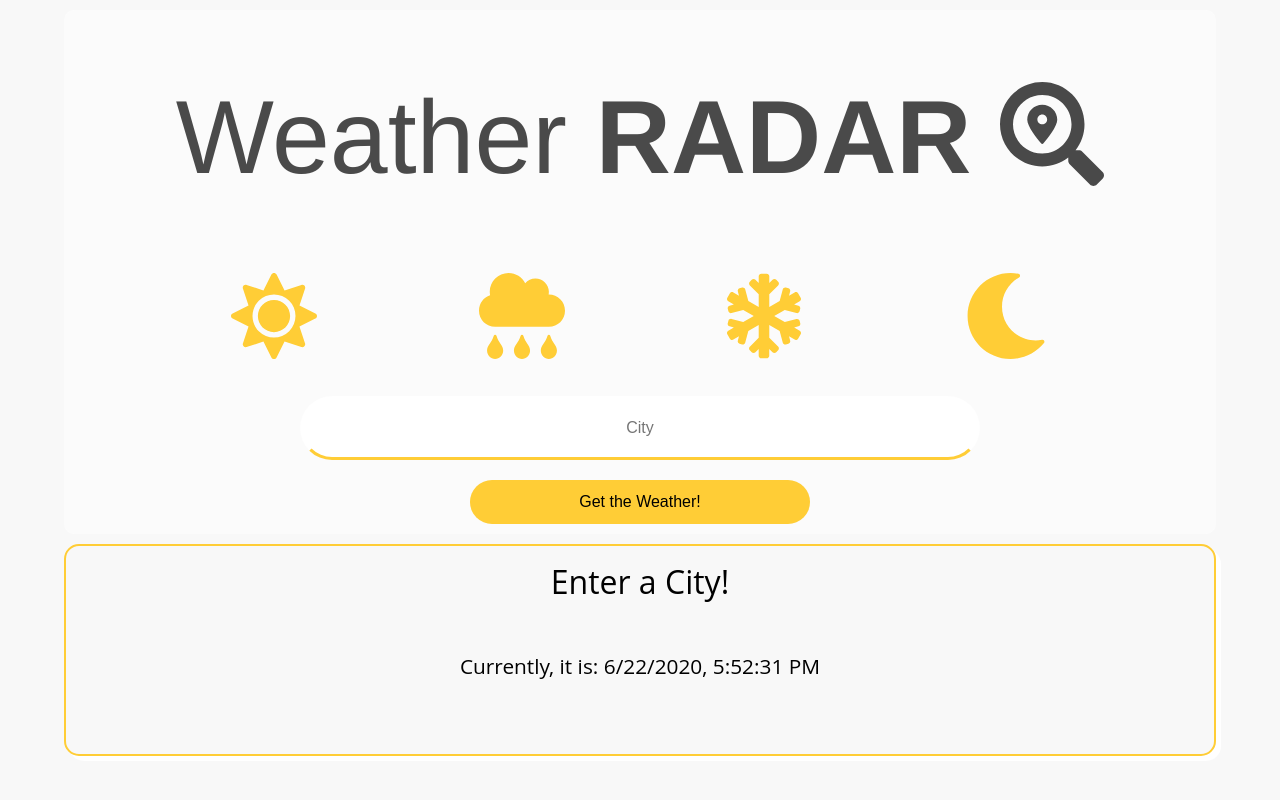
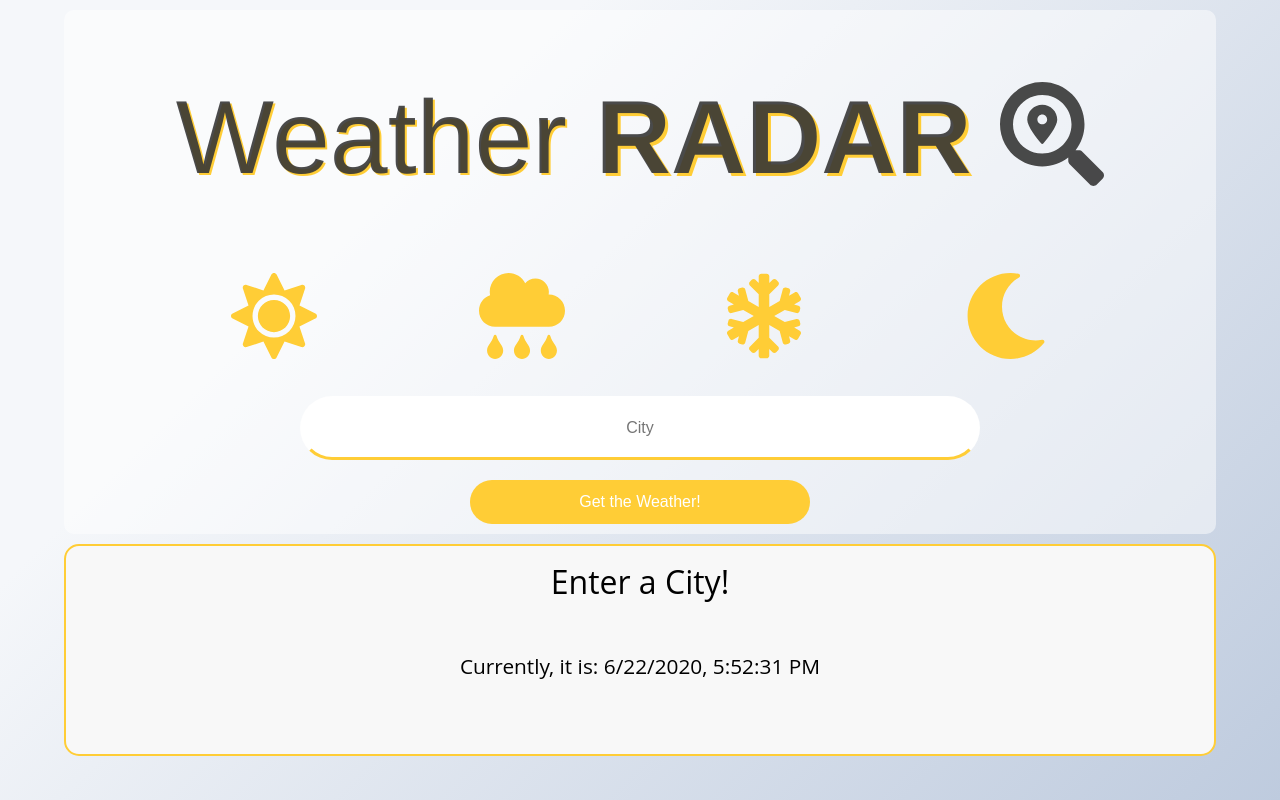
Before and after one commit to vigyan-k/weather-react-app, a React (Create React App) app: page / in a window 1280 px wide. Shown: the top 800 px of the page. Built offline with nearby package versions, Linux system fonts and the light colour scheme.

Commit message:
finalized styling

```diff
--- a/src/index.css
+++ b/src/index.css
@@ -24,7 +24,7 @@ code {
 
 .main{
   background: #F8F8F8;
-  /* background: linear-gradient(#f5fdff, #def8ff); */
+  background-image: linear-gradient(315deg, #b8c6db 0%, #f5f7fa 74%);
   padding-top:10px;
 }
 
@@ -37,11 +37,11 @@ code {
 
 .colorBox{
   border: solid #ffcd36 2px;
+  background-color: #F8F8F8;
   padding: 20px 0;
   border-radius: 15px;
   margin-bottom:10px;
   text-align: center;
-  box-shadow: #FFF 5px 5px;
 }
 
 .wrapper{
@@ -67,13 +67,13 @@ h1{
   margin: 5% auto;
   font-family: 'helvetica neue', Helvetica, Arial, sans-serif;
   color:rgba(54, 54, 54, 0.897);
-  /* text-shadow:2px 2px #ffcd36; */
+  text-shadow:2px 2px #ffcd36;
 }
 
 span{
   text-transform: uppercase;
   font-weight: 800;
-  /* text-shadow:7px 7px #ffcd36; */
+  text-shadow:3px 3px #ffcd36;
 }
 
 .iconContainer{
@@ -122,7 +122,7 @@ input[type=text]:hover{
 
 button{
   width:30%;
-  color:#000;
+  color:#fff;
   background:#ffcd36;
 }
 
```
